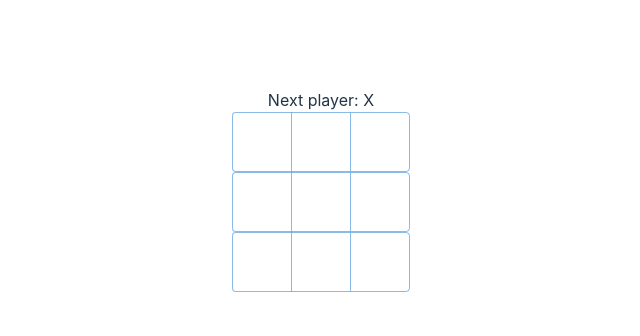
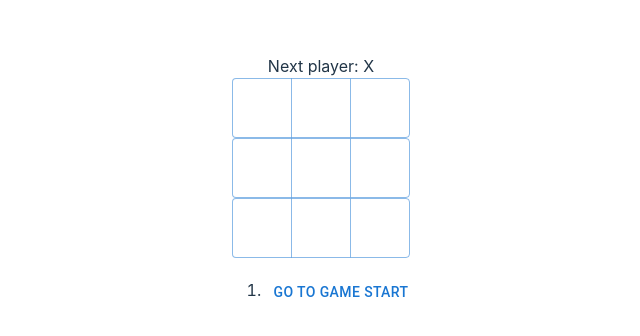
Before and after one commit to kasa021/tic-tac-toe, a React (Vite) app: page / in a window 1280 px wide. Shown: the part 210-546 px from the top of the page, without its empty margins (319-959 px from the left). Built offline with nearby package versions, Linux system fonts and the light colour scheme.

Commit message:
とりあえず、ゲームの履歴を辿る基盤を作った

```diff
--- a/src/App.tsx
+++ b/src/App.tsx
@@ -44,16 +44,26 @@ function calculateWinner(squares: string[]) {
   return null;
 }
 
-function App() {
-  const [xIsNext, setXIsNext] = useState<boolean>(true);
-  const [squares, setSquares] = useState<string[]>(Array(9).fill(""));
-
+function Board({
+  xIsNext,
+  squares,
+  onPlay,
+}: {
+  xIsNext: boolean;
+  squares: string[];
+  onPlay: (nextSquares: string[]) => void;
+}) {
   const handleClick = (i: number) => {
-    if (squares[i] !== "" || calculateWinner(squares)) return;
+    if (squares[i] || calculateWinner(squares)) {
+      console.log("already clicked");
+      console.log(squares[i]);
+      console.log(calculateWinner(squares));
+      return;
+    }
     const squaresCopy = [...squares];
     xIsNext ? (squaresCopy[i] = "X") : (squaresCopy[i] = "O");
-    setSquares(squaresCopy);
-    setXIsNext(!xIsNext);
+    onPlay(squaresCopy);
+    console.log(xIsNext);
   };
 
   const winner = calculateWinner(squares);
@@ -94,4 +104,36 @@ function App() {
   );
 }
 
-export default App;
+export default function App() {
+  const [xIsNext, setXIsNext] = useState<boolean>(true);
+  const [history, setHistory] = useState<string[][]>(Array(9).fill(""));
+  const currentSquares = history[history.length - 1];
+
+  const handlePlay = (nextSquares: string[]) => {
+    setHistory([...history, nextSquares]);
+    setXIsNext(!xIsNext);
+  };
+
+  const jumpTo = (step: number) => {};
+
+  const moves = history.map((step, move) => {
+    if (!step.length && move !== 0) return;
+    const desc = move > 0 ? `Go to move #${move - 8}` : "Go to game start";
+    return (
+      <li key={move}>
+        <Button onClick={() => jumpTo(move)}>{desc}</Button>
+      </li>
+    );
+  });
+
+  return (
+    <div className="game">
+      <div className="game-board">
+        <Board xIsNext={xIsNext} squares={currentSquares} onPlay={handlePlay} />
+      </div>
+      <div className="game-info">
+        <ol>{moves}</ol>
+      </div>
+    </div>
+  );
+}
```
